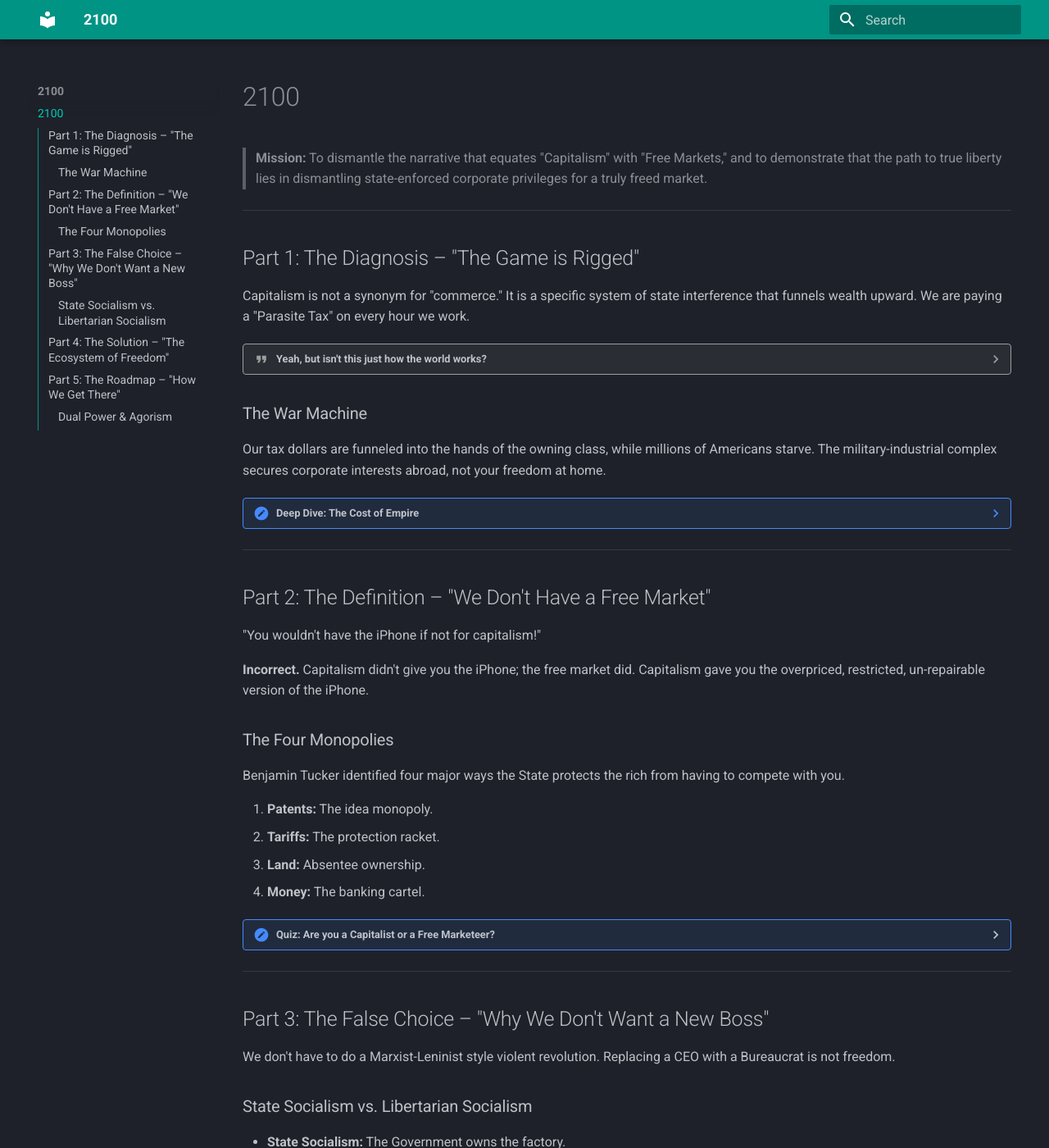
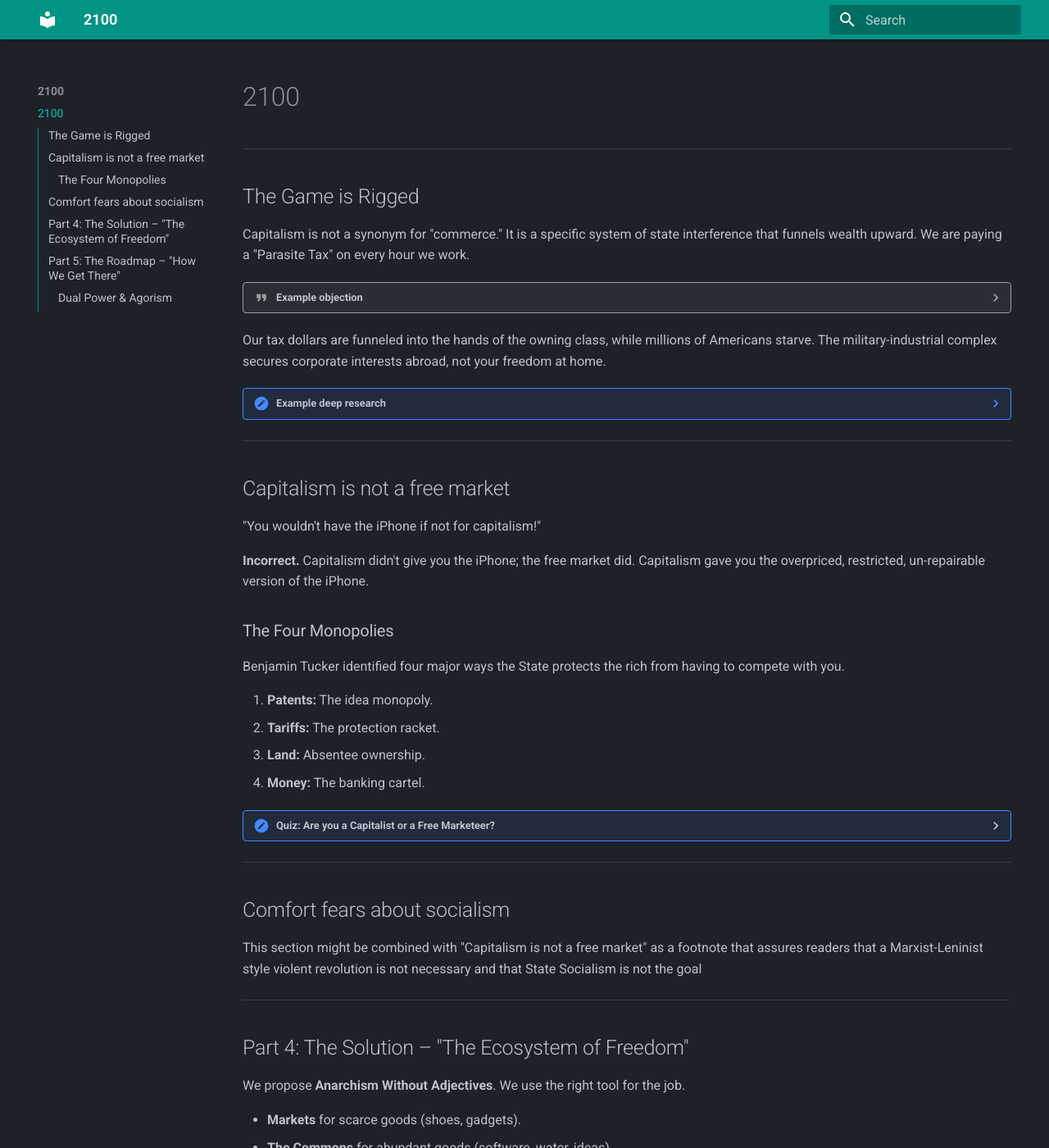
Before and after one commit to LucasVance/2100, an MkDocs documentation site: the page built from docs/index.md, in a window 1280 px wide and 1400 px high. Shown: the whole window at 82% size. Built offline with MkDocs 1.6.1 and Material for MkDocs 9.7.7, drawn with Linux system fonts in a browser that asks for light colours; some of the changed text lies outside the part shown.

Commit message:
Update index.md

```diff
--- a/docs/index.md
+++ b/docs/index.md
@@ -1,27 +1,24 @@
 # 2100
-
-> **Mission:** To dismantle the narrative that equates "Capitalism" with "Free Markets," and to demonstrate that the path to true liberty lies in dismantling state-enforced corporate privileges for a truly freed market.
 
 ---
 
-## Part 1: The Diagnosis – "The Game is Rigged"
+## The Game is Rigged
 
 Capitalism is not a synonym for "commerce." It is a specific system of state interference that funnels wealth upward. We are paying a "Parasite Tax" on every hour we work.
 
-??? quote "Yeah, but isn't this just how the world works?"
-    **The Objection:** "Hierarchy is natural. There have always been rich and poor people. You can't fight human nature."
+??? quote "Example objection"
+    **The Objection:**
 
-    **The Reality:** Humans are adaptable. If you put people in a system that rewards greed (Capitalism), they act greedy. If you put them in a system that rewards cooperation, they cooperate. The current hierarchy isn't "natural"; it is enforced by police, patents, and bailouts.
+    **The Reality:**
 
-### The War Machine
 Our tax dollars are funneled into the hands of the owning class, while millions of Americans starve. The military-industrial complex secures corporate interests abroad, not your freedom at home.
 
-??? note "Deep Dive: The Cost of Empire"
-    (Here is where you will eventually put the data on military spending, foreign intervention, and the 'blowback' effect.)
+??? note "Example deep research"
+    Deep research output here
 
 ---
 
-## Part 2: The Definition – "We Don't Have a Free Market"
+## Capitalism is not a free market
 
 "You wouldn't have the iPhone if not for capitalism!"
 
@@ -43,13 +40,9 @@ Benjamin Tucker identified four major ways the State protects the rich from havi
 
 ---
 
-## Part 3: The False Choice – "Why We Don't Want a New Boss"
+## Comfort fears about socialism
 
-We don't have to do a Marxist-Leninist style violent revolution. Replacing a CEO with a Bureaucrat is not freedom.
-
-### State Socialism vs. Libertarian Socialism
-* **State Socialism:** The Government owns the factory.
-* **Libertarian Socialism:** The Workers own the factory.
+This section might be combined with "Capitalism is not a free market" as a footnote that assures readers that a Marxist-Leninist style violent revolution is not necessary and that State Socialism is not the goal
 
 ---
 
```
